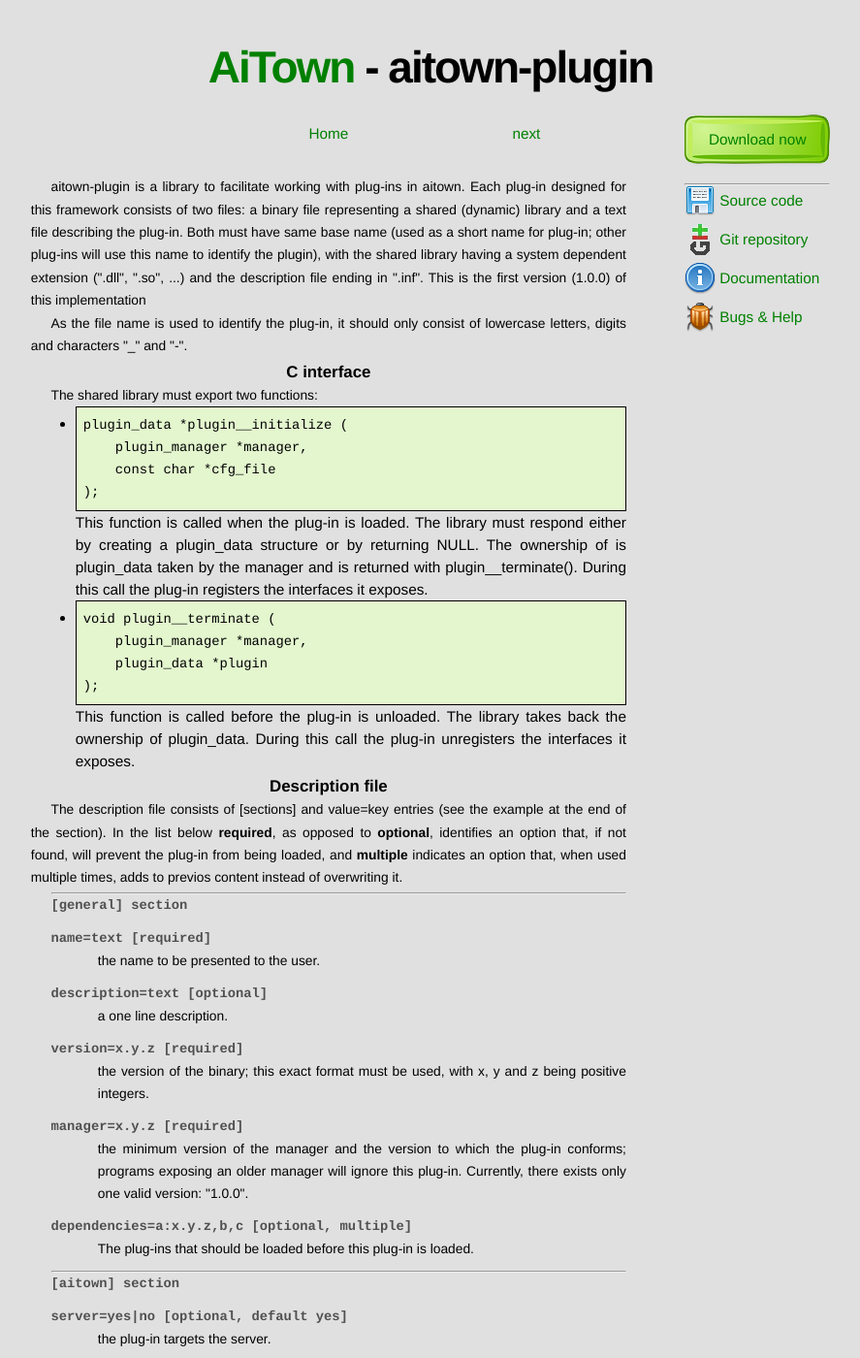
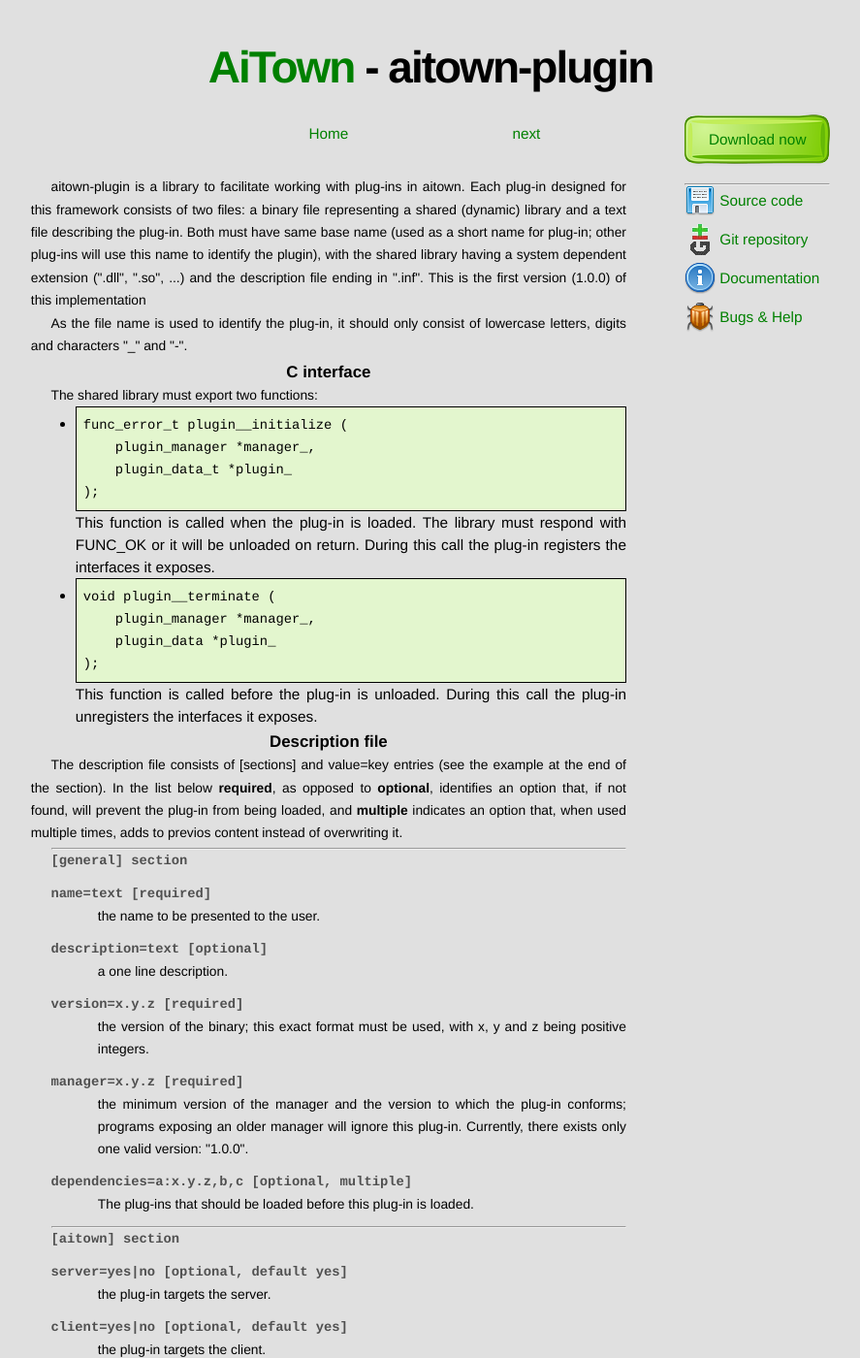
Before and after one commit to TNick/aitown, a Jekyll site: the page built from reference/aitown-plugin.html, in a window 1280 px wide and 1400 px high. Shown: the whole window at 97% size, without its empty margins (196-1083 px from the left). Built offline with Jekyll 4.4.1, drawn with Linux system fonts in a browser that asks for light colours; some of the changed text lies outside the part shown.

Commit message:
Updated plug-in specs

```diff
--- a/reference/aitown-plugin.html
+++ b/reference/aitown-plugin.html
@@ -30,27 +30,25 @@
     <ul>
     <li>
 	<div class="codearea">
-        plugin_data *plugin__initialize (<br>
-        &nbsp;&nbsp;&nbsp;&nbsp;plugin_manager *manager,<br>
-        &nbsp;&nbsp;&nbsp;&nbsp;const char *cfg_file<br>
+        func_error_t plugin__initialize (<br>
+        &nbsp;&nbsp;&nbsp;&nbsp;plugin_manager *manager_,<br>
+        &nbsp;&nbsp;&nbsp;&nbsp;plugin_data_t *plugin_<br>
         );
     </div>
     This function is called when the plug-in is loaded.
-    The library must respond either by creating
-    a plugin_data structure or by
-    returning NULL. The ownership of is plugin_data taken by the
-    manager and is returned with plugin__terminate(). During this
+    The library must respond with FUNC_OK or it will be
+    unloaded on return. During this
     call the plug-in registers the interfaces it exposes.
     </li>
     <li>
 	<div class="codearea">
         void plugin__terminate (<br>
-        &nbsp;&nbsp;&nbsp;&nbsp;plugin_manager *manager,<br>
-        &nbsp;&nbsp;&nbsp;&nbsp;plugin_data *plugin<br>
+        &nbsp;&nbsp;&nbsp;&nbsp;plugin_manager *manager_,<br>
+        &nbsp;&nbsp;&nbsp;&nbsp;plugin_data *plugin_<br>
         );
     </div>
     This function is called before the plug-in is unloaded.
-    The library takes back the ownership of plugin_data. During this
+    During this
     call the plug-in unregisters the interfaces it exposes.
     </li>
     </ul>
```
Also changed, not shown: other parts of reference/aitown-plugin.html (+5 -3 lines).
